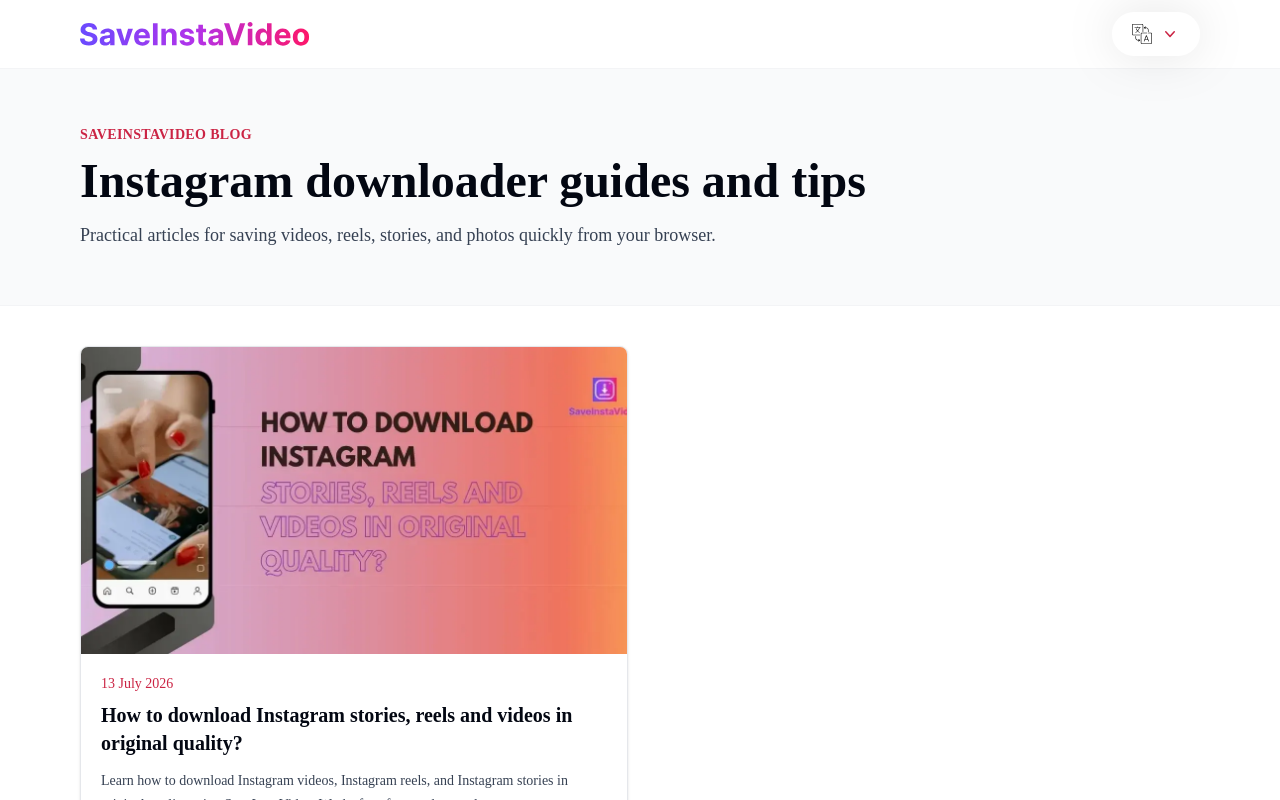
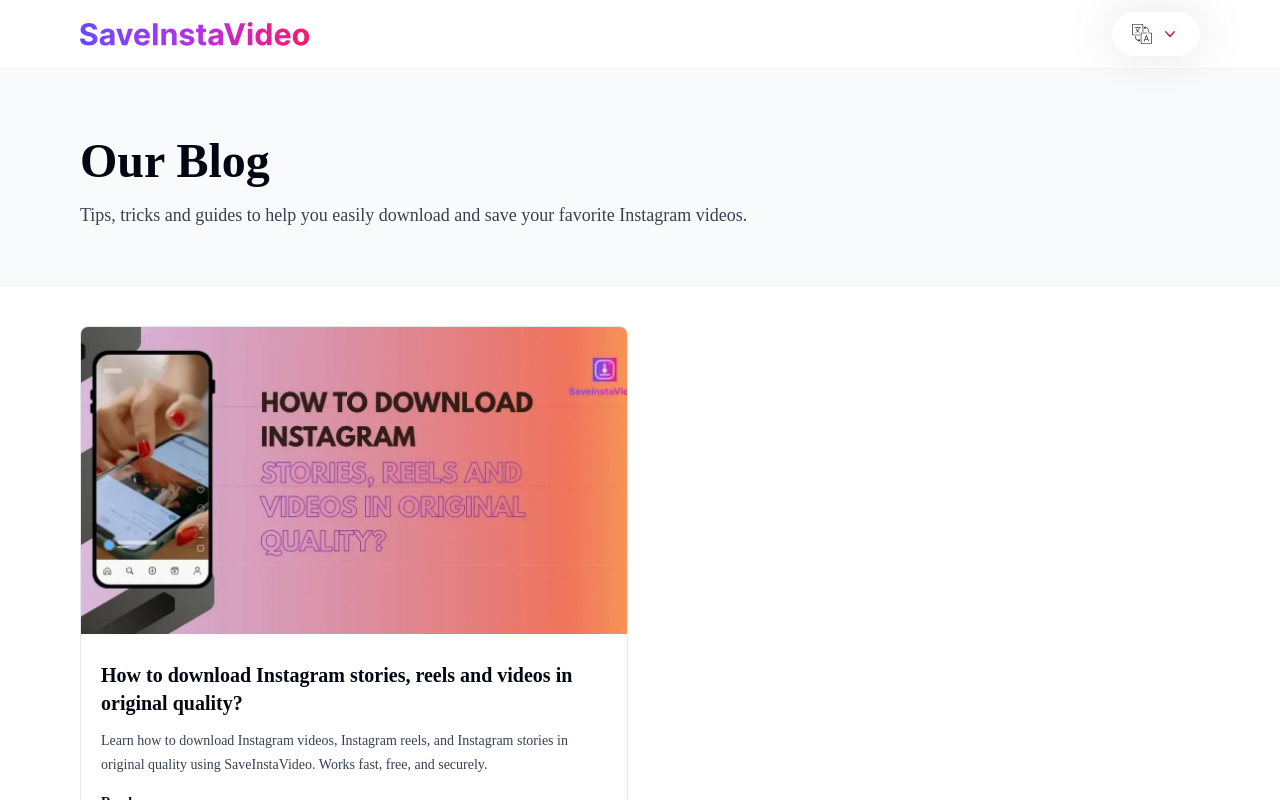
Before and after one commit to chiragv444/Instagram-tool-nextjs, a Next.js app: page /blog in a window 1280 px wide. Shown: the top 800 px of the page. Built offline with nearby package versions, Linux system fonts and the light colour scheme.

Commit message:
added new blog links to sitemap

```diff
--- a/app/blog/blog-list.tsx
+++ b/app/blog/blog-list.tsx
@@ -151,7 +151,7 @@
         {visibleBlogs.map((blog) => (
           <article
             key={blog.slug}
-            className="overflow-hidden rounded-lg border border-gray-200 bg-white shadow-sm transition hover:-translate-y-0.5 hover:shadow-md"
+            className="overflow-hidden rounded-lg border border-gray-200 bg-white shadow-2xs transition hover:-translate-y-0.5 hover:shadow-sm"
           >
             <Link href={`/blog/${getBlogRouteSlug(blog)}/`} className="block">
               <Image
@@ -165,9 +165,9 @@
             </Link>
 
             <div className="p-5">
-              <p className="text-sm font-medium text-[#cb2444]">
+              {/* <p className="text-sm font-medium text-[#cb2444]">
                 {blog.date}
-              </p>
+              </p> */}
 
               <h2 className="mt-2 text-xl font-bold leading-snug text-gray-950">
                 <Link href={`/blog/${getBlogRouteSlug(blog)}/`}>
--- a/app/blog/page.tsx
+++ b/app/blog/page.tsx
@@ -1,12 +1,12 @@
 import type { Metadata } from "next";
 // import Link from "next/link";
-import { getAllBlogs,  } from "@/lib/blogs";
+import { getAllBlogs } from "@/lib/blogs";
 import BlogList from "./blog-list";
 
 export const metadata: Metadata = {
-  title: "Blogs - SaveInstaVideo",
+  title: "Instagram Downloader - Download Instagram Video",
   description:
-    "Read the latest SaveInstaVideo guides, tutorials, and downloader tips.",
+    "A free and fast tool to download Instagram videos online. Without any login or signup.",
   alternates: {
     canonical: "/blog/",
   },
@@ -21,21 +21,21 @@
     <main className="bg-white">
       <section className="border-y border-gray-100 bg-gray-50">
         <div className="container max-w-6xl mx-auto px-4 py-10 md:py-14">
-          <p className="text-sm font-semibold uppercase tracking-wide text-[#cb2444]">
+          {/* <p className="text-sm font-semibold uppercase tracking-wide text-[#cb2444]">
             SaveInstaVideo Blog
-          </p>
+          </p> */}
           <h1 className="mt-3 text-3xl font-extrabold text-gray-950 md:text-5xl">
-            Instagram downloader guides and tips
+            Our Blog
           </h1>
           <p className="mt-4 max-w-3xl text-base leading-7 text-gray-700 md:text-lg">
-            Practical articles for saving videos, reels, stories, and photos
-            quickly from your browser.
+            Tips, tricks and guides to help you easily download and save your
+            favorite Instagram videos.
           </p>
         </div>
       </section>
 
       <section className="container max-w-6xl mx-auto px-4 py-10">
-          <BlogList blogs={blogs} postsPerPage={POSTS_PER_PAGE} />
+        <BlogList blogs={blogs} postsPerPage={POSTS_PER_PAGE} />
       </section>
     </main>
   );
```
Also changed, not shown: 2 other files (tests, documents, lock files or other folders).
